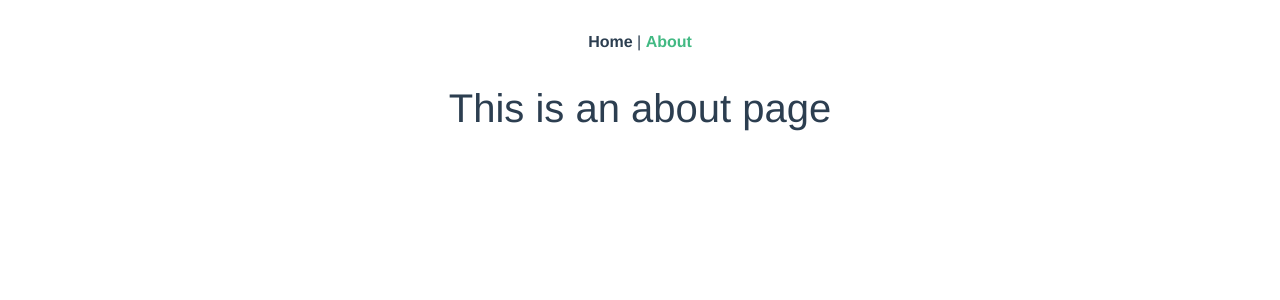
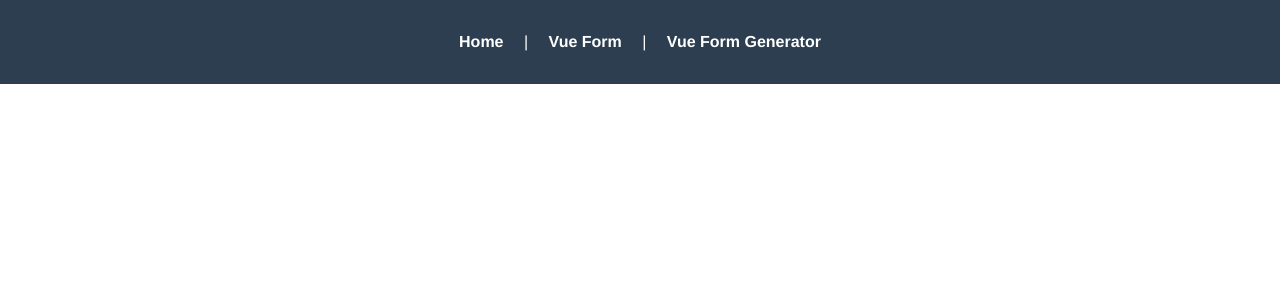
Before and after one commit to nemanja85/Vue-App, a Vue app: page /about in a window 1280 px wide. Shown: the top 300 px of the page. Built offline with nearby package versions, Linux system fonts and the light colour scheme.

Commit message:
set the routes and navigation menu in the project

```diff
--- a/src/App.vue
+++ b/src/App.vue
@@ -2,11 +2,18 @@
   <div id="app">
     <div id="nav">
       <router-link to="/">Home</router-link> |
-      <router-link to="/about">About</router-link>
+      <router-link to="/formulate">Vue Form</router-link> |
+      <router-link to="/formgenerator">Vue Form Generator</router-link>
     </div>
     <router-view/>
   </div>
 </template>
+
+<script>
+export default {
+  name: 'App'
+}
+</script>
 
 <style>
 #app {
@@ -18,15 +25,22 @@
 }
 
 #nav {
+  background-color: #2c3e50;
+  color: #fff;
   padding: 30px;
+  margin-bottom: 2em;
 }
 
 #nav a {
-  font-weight: bold;
-  color: #2c3e50;
+  font-weight: 700;
+  text-decoration: none;
+  color:#fff;
+  padding: 1em;
 }
 
 #nav a.router-link-exact-active {
-  color: #42b983;
+  text-decoration: none;
+  color: crimson;
 }
+
 </style>
--- a/src/router/index.js
+++ b/src/router/index.js
@@ -1,6 +1,8 @@
 import Vue from 'vue'
 import VueRouter from 'vue-router'
 import Home from '../views/Home.vue'
+import Formulate from '../views/VueFormulate.vue'
+import FormGenerator from  '../views/VueFormGenerator'
 
 Vue.use(VueRouter)
 
@@ -11,12 +13,14 @@ const routes = [
     component: Home
   },
   {
-    path: '/about',
-    name: 'About',
-    // route level code-splitting
-    // this generates a separate chunk (about.[hash].js) for this route
-    // which is lazy-loaded when the route is visited.
-    component: () => import(/* webpackChunkName: "about" */ '../views/About.vue')
+    path: '/formulate',
+    name: 'Formulate',
+    component: Formulate
+  },
+  {
+    path: '/formgenerator',
+    name: 'FormGenerator',
+    component: FormGenerator
   }
 ]
 
```
Also changed, not shown: src/views/VueFormGenerator.vue (added), src/views/VueFormulate.vue (added), 1 other file (tests, documents, lock files or other folders).
